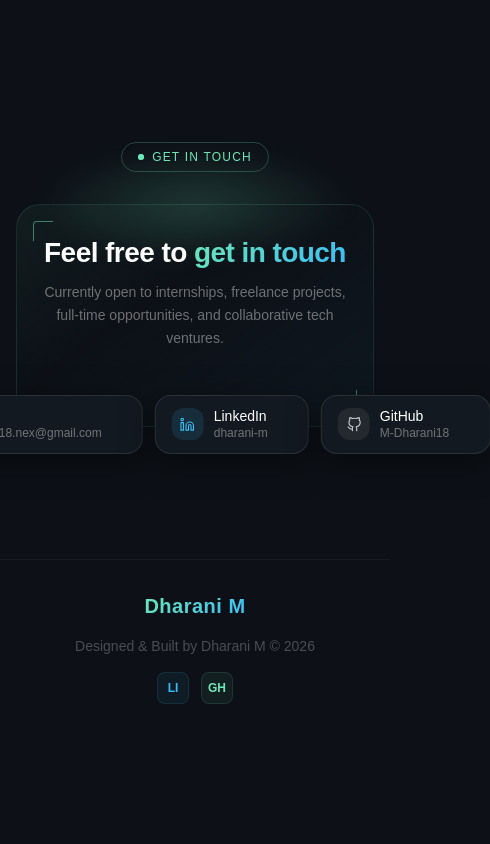
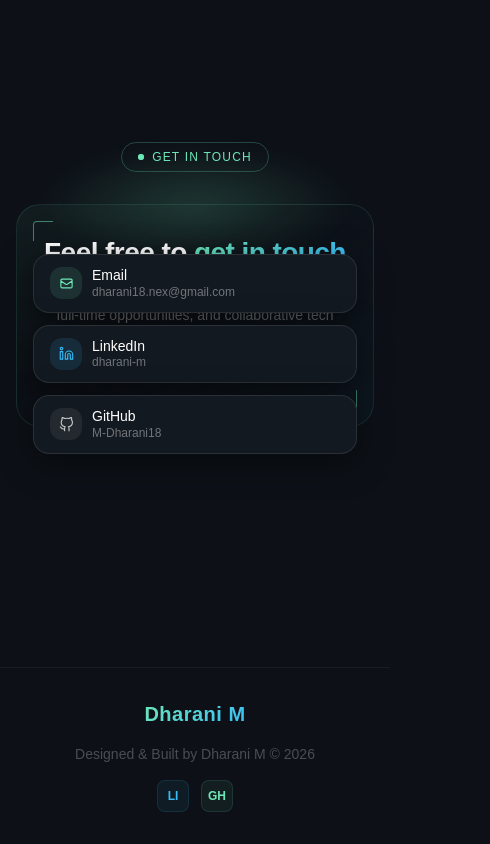
Before and after one commit to M-Dharani18/portfolio-redesign, a Next.js app: page / in a window 390 px wide. Shown: the part 8975-9819 px from the top of the page, 490 px wide, since content can reach past the window. Before the commit the page ends 9711 px from the top, so only its background shows below. Built offline with nearby package versions, Linux system fonts and the light colour scheme; no server answers; a web font is replaced by a local one.

Commit message:
updated contact layout

```diff
--- a/src/sections/Contact.tsx
+++ b/src/sections/Contact.tsx
@@ -166,8 +166,8 @@ export const ContactSection = () => {
 
             {/* ── Social cards — overlapping the bottom edge ── */}
             <div
-              className="absolute left-1/2 -translate-x-1/2 flex gap-3"
-              style={{ bottom: "-28px", zIndex: 20 }}
+               className="absolute left-1/2 -translate-x-1/2 flex flex-col md:flex-row gap-3 w-[calc(100%-32px)] md:w-auto"
+               style={{ bottom: "-28px", zIndex: 20 }}
             >
               {socialCards.map((s) => (
                 <a
@@ -175,7 +175,7 @@ export const ContactSection = () => {
                   href={s.href}
                   target={s.href.startsWith("http") ? "_blank" : undefined}
                   rel="noopener noreferrer"
-                  className="group flex items-center gap-2.5 rounded-2xl px-4 py-3 transition-all duration-200"
+                  className="group flex items-center gap-2.5 rounded-2xl px-4 py-3 transition-all duration-200 w-full md:w-auto"
                   style={{
                     background: "#131920",
                     border: "1px solid rgba(255,255,255,0.10)",
@@ -225,7 +225,8 @@ export const ContactSection = () => {
           </div>
 
           {/* Spacer so overlapping cards don't get clipped */}
-          <div style={{ height: "52px" }} />
+          <div className="md:hidden" style={{ height: "160px" }} />
+          <div className="hidden md:block" style={{ height: "52px" }} />
 
         </AnimateOnScroll>
       </div>
```
